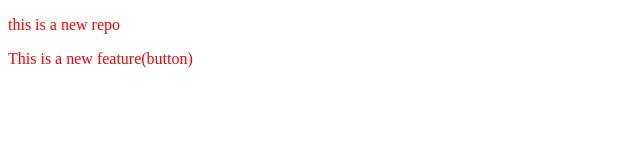
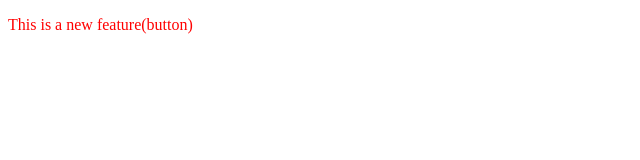
Before and after one commit to Gagan144-blip/localRepo, a plain HTML site: page index.html in a window 1280 px wide. Shown: the whole page, without its empty margins (0-640 px from the left). Drawn offline with Linux system fonts and the light colour scheme.

Commit message:
add changes

```diff
--- a/index.html
+++ b/index.html
@@ -7,7 +7,7 @@
     <link rel="stylesheet" href="style.css">
 </head>
 <body>
-    <p>this is a new repo</p>
+
     <p>This is a new feature(button)</p>
 </body>
 </html>
```
